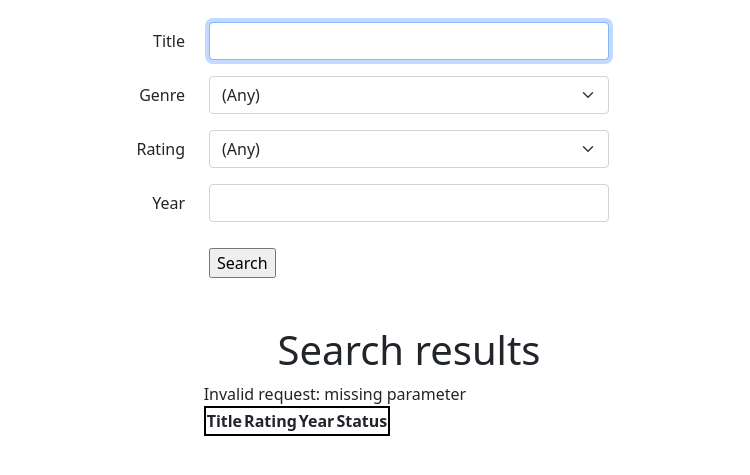
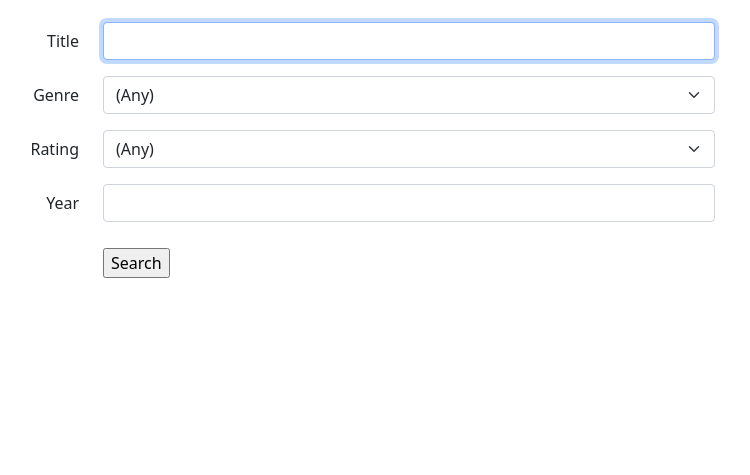
Before and after one commit to ivanngyb/MovieGroupProject, a PHP site: page / in a window 1280 px wide. Shown: the part 122-597 px from the top of the page, without its empty margins (231-981 px from the left). Run offline with PHP 8.4, Linux system fonts and the light colour scheme; data comes from the database, SQL or seed files in the repository; lists and menus that the app fills with data are empty.

Commit message:
Make the Top 10 graph responsive
Changed the search fields so they don't shrink so much when on a desktop monitor.
Made the Top 10 graph responsive.

```diff
--- a/web_files/search.php
+++ b/web_files/search.php
@@ -34,14 +34,14 @@
         <main>
         <div class="container-fluid p-3">
         <!-- <div class="col"> -->
-            <form action="">
+            <form method="post" action="">
                 <?php
                 require "search_script.php";
                 ?>
             </form>
             <!-- </div> -->
         </div>
-            <?php require "search_results.php"?>
+
         </main>
 
     </body>
--- a/web_files/search_results_script.php
+++ b/web_files/search_results_script.php
@@ -28,13 +28,13 @@
 
 $sql_condition = '1';
 
-if (array_key_exists('title', $_GET) && array_key_exists('genre', $_GET)
-    && array_key_exists('rating', $_GET) && array_key_exists('movie_year', $_GET)
+if (array_key_exists('title', $_POST) && array_key_exists('genre', $_POST)
+    && array_key_exists('rating', $_POST) && array_key_exists('movie_year', $_POST)
 ) {
-    $title = $_GET["title"];
-    $genre = $_GET["genre"];
-    $rating = $_GET["rating"];
-    $movie_year = $_GET["movie_year"];
+    $title = $_POST["title"];
+    $genre = $_POST["genre"];
+    $rating = $_POST["rating"];
+    $movie_year = $_POST["movie_year"];
 
     $title_present = (strlen($title) > 0);
     $genre_present = (strlen($genre) > 0);
--- a/web_files/search_script.php
+++ b/web_files/search_script.php
@@ -16,19 +16,19 @@
 
 
 ?>
+        <!-- Title Field -->
             <div class="row mb-3">
-                <label class="col-2 col-sm-2 col-md-3 col-lg-4 col-form-label">Title</label>
-                <div class="col-10 col-sm-10 col-md-7 col-lg-4">
+                <label class="col-2 col-sm-2 col-md-2 col-xl-3 col-form-label">Title</label>
+                <div class="col-10 col-sm-10 col-md-9 col-xl-6">
                     <input type="text" class="form-control" autofocus name="title" id="title">
                 </div>
             </div>
-
+            <!-- Genre Selector -->
                 <div class="row mb-3">
-                    <label  class="col-2 col-sm-2 col-md-3 col-lg-4 col-form-label">Genre</label>
-                    <div class="col-10 col-sm-10 col-md-7 col-lg-4">
+                    <label class="col-2 col-sm-2 col-md-2 col-xl-3 col-form-label">Genre</label>
+                    <div class="col-10 col-sm-10 col-md-9 col-xl-6">
                         <select name="genre" class="form-select" id="genre">
                             <option value="">(Any)</option>
-
                             <?php
                             $stmt = $conn->prepare(
                                 '
@@ -47,17 +47,15 @@
                                 echo "<option>$genre</option>";
                             }
                             ?>
-
                         </select>
                     </div>
                 </div>
-
+            <!-- Rating Selector -->
                 <div class="row mb-3">
-                    <label class="col-2 col-sm-2 col-md-3 col-lg-4 col-form-label">Rating</label>
-                    <div class="col-10 col-sm-10 col-md-7 col-lg-4">
+                    <label class="col-2 col-sm-2 col-md-2 col-xl-3 col-form-label">Rating</label>
+                    <div class="col-10 col-sm-10 col-md-9 col-xl-6">
                         <select name="rating" class="form-select" id="rating">
                             <option value="">(Any)</option>
-
                             <?php
                             $stmt = $conn->prepare(
                                 '
@@ -79,22 +77,27 @@
                             $conn = null;
 
                             ?>
-
                         </select>
                     </div>
                 </div>
-
+            <!-- Year Field -->
                 <div class="row mb-3">
-                    <label class="col-2 col-sm-2 col-md-3 col-lg-4 col-form-label">Year</label>
-                    <div class="col-10 col-sm-10 col-md-7 col-lg-4">
+                    <label class="col-2 col-sm-2 col-md-2 col-xl-3 col-form-label">Year</label>
+                    <div class="col-10 col-sm-10 col-md-9 col-xl-6">
                         <input type="number" class="form-control" min="1800" max="2099"
                             name="movie_year" id="movie_year">
                     </div>
                 </div>
-
+            <!-- Year Field -->
                 <div class="row mb-3">
-                    <label class="col-2 col-sm-2 col-md-3 col-lg-4 col-form-label"></label>
-                    <div class="col-10 col-sm-10 col-md-7 col-lg-4">
-                        <input class="button"  class="form-control" type="submit" value="Search">
+                    <label class="col-2 col-sm-2 col-md-2 col-xl-3 col-form-label"></label>
+                    <div class="col-10 col-sm-10 col-md-9 col-xl-6">
+                        <input class="button"  class="form-control" name="submit" type="submit" value="Search">
                     </div>
                 </div>
+            <!-- If the search form was submitted include the results table. -->
+                <?php
+                    if (isset($_POST['submit'])) {
+                        include 'search_results.php';
+                    }
+                ?>
```
Also changed, not shown: web_files/connection_script-other.php (added, +29 -0 lines), web_files/connection_script-slow.php (added, +56 -0 lines), web_files/top_ten.php (+8 -6 lines), web_files/top_ten_script.php (+9 -0 lines), 1 other file.
